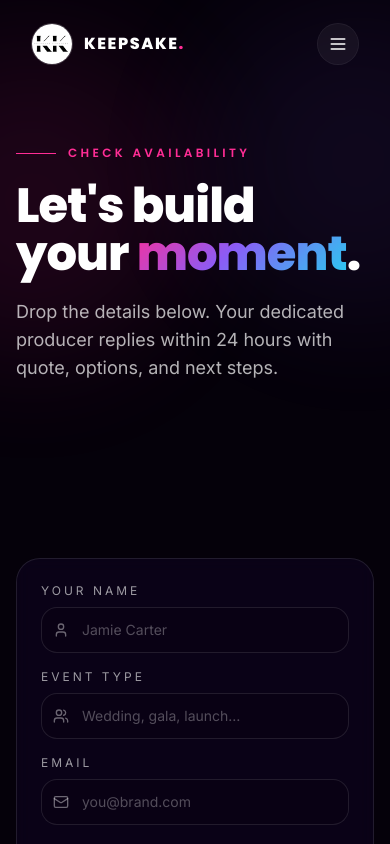
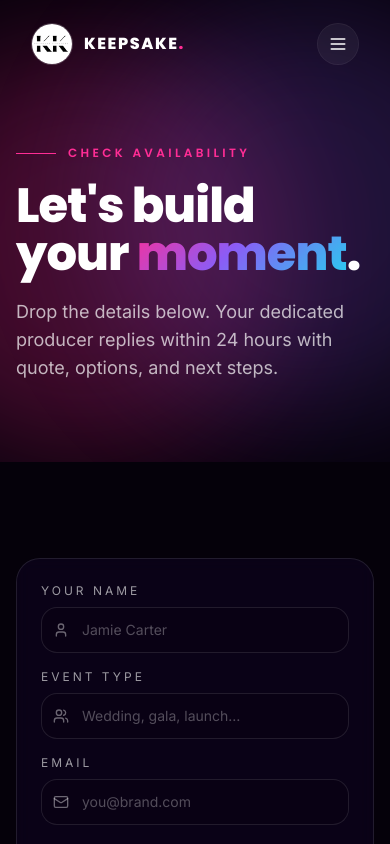
Before and after one commit to itshubzz/keepsakekreators, a Next.js app: page /contact in a window 390 px wide. Shown: the top 844 px of the page. Built offline with nearby package versions, Linux system fonts and the light colour scheme.

Commit message:
Boost PageHeader glow orbs: 25/20% mobile → 50/45% desktop, size 420

```diff
--- a/components/ui/PageHeader.tsx
+++ b/components/ui/PageHeader.tsx
@@ -13,14 +13,14 @@ export default function PageHeader({ eyebrow, title, description }: PageHeaderPr
   return (
     <section className="relative isolate overflow-hidden pb-20 pt-36 sm:pb-28 sm:pt-40">
       <GlowOrb
-        className="!opacity-10 -left-32 top-10 sm:!opacity-25 lg:!opacity-30"
+        className="!opacity-25 -left-32 top-10 sm:!opacity-40 lg:!opacity-50"
         color="magenta"
-        size={320}
+        size={420}
       />
       <GlowOrb
-        className="!opacity-[0.08] -right-32 top-0 sm:!opacity-20 lg:!opacity-25"
+        className="!opacity-20 -right-32 top-0 sm:!opacity-35 lg:!opacity-45"
         color="violet"
-        size={320}
+        size={420}
       />
       <div className="relative mx-auto max-w-7xl px-4 sm:px-6">
         <motion.div
```
